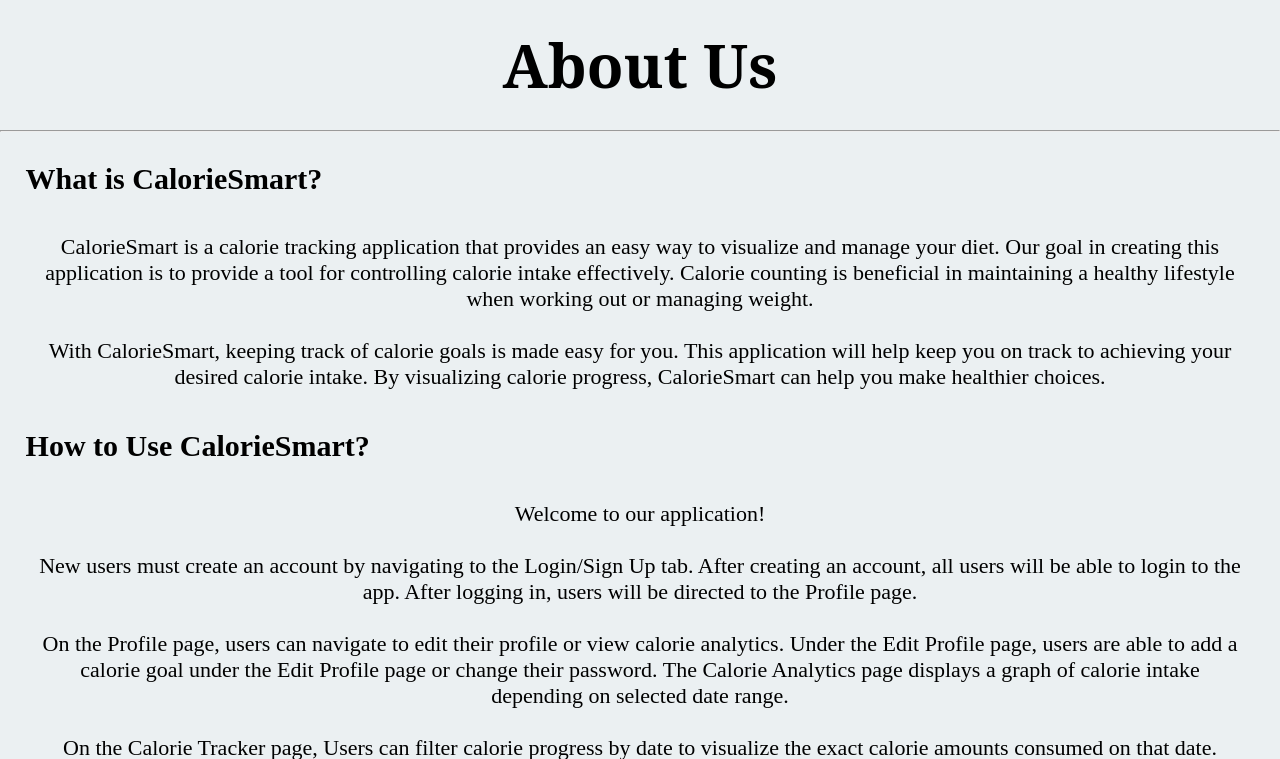
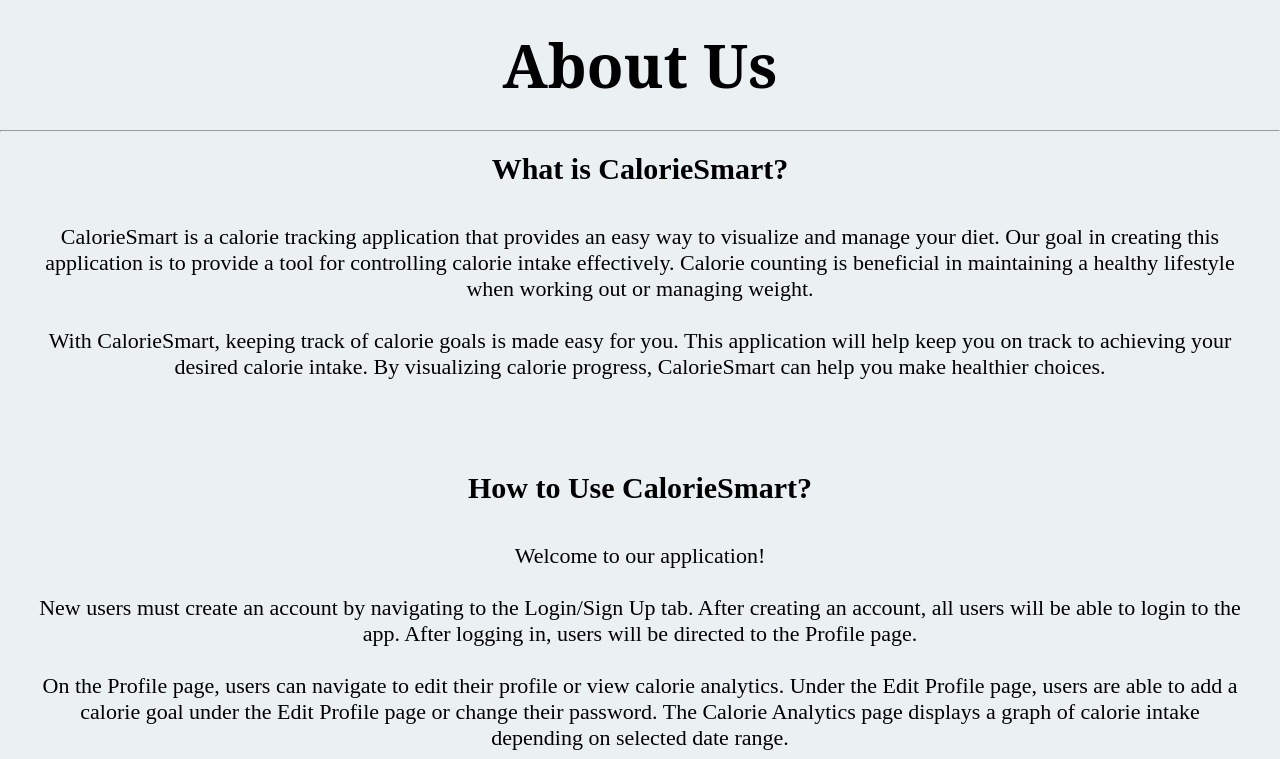
Before and after one commit to fmasood23/CS174Project, a PHP site: page /about.php in a window 1280 px wide. Shown: the part 60-819 px from the top of the page. Run offline with PHP 8.4, Linux system fonts and the light colour scheme.

Commit message:
css again

```diff
--- a/about.php
+++ b/about.php
@@ -22,7 +22,7 @@
         you on track to achieving your desired calorie intake. By visualizing calorie progress, CalorieSmart can help
         you make healthier choices.
     </p>
-
+    <br>
     <h3 class="headers">How to Use CalorieSmart?</h3>
     <p class="text"> Welcome to our application!<br><br>New users must create an account by navigating to the Login/Sign
         Up tab. After creating an account, all users will be able to login to the app. After logging in, users will be
--- a/css/about.css
+++ b/css/about.css
@@ -9,8 +9,8 @@ body {
 
 .headers {
     color: black;
-    text-align: left;
-    margin-left: 2%;
+    text-align: center;
+    margin-top: 20px;
 }
 
 .text {
```
Also changed, not shown: css/intake_details.css (+6 -3 lines).
